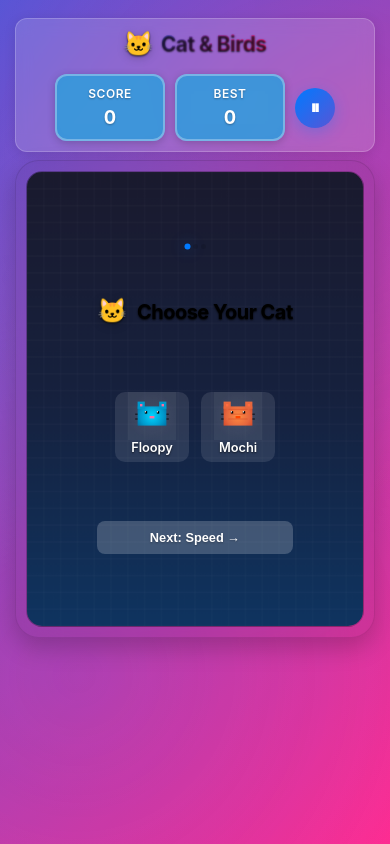
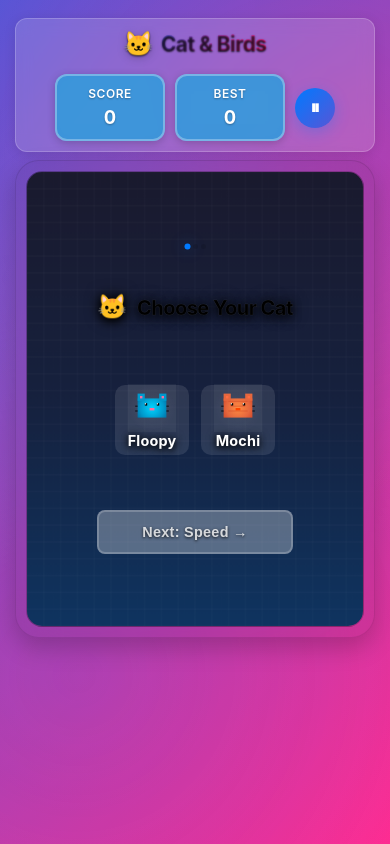
Before and after one commit to ivan1704/cat-birds-game, a website: page index.html in a window 390 px wide. Both pictures are taken after a click on the button "🎮 Tap to Start". Drawn offline with Linux system fonts and the light colour scheme; a web font is replaced by a local one.

Commit message:
Enhance font legibility for iPhone 16 - improve text contrast and visibility
- Increase font sizes for better readability on mobile devices
- Add stronger text shadows and webkit text stroke for better contrast
- Enhance button styling with borders and improved text visibility
- Improve disabled button state appearance
- Update iOS color variables for better contrast ratios

```diff
--- a/style.css
+++ b/style.css
@@ -25,8 +25,8 @@
     --ios-background-tertiary: #2C2C2E;
 
     --ios-label-primary: #FFFFFF;
-    --ios-label-secondary: rgba(255, 255, 255, 0.6);
-    --ios-label-tertiary: rgba(255, 255, 255, 0.3);
+    --ios-label-secondary: rgba(255, 255, 255, 0.9);
+    --ios-label-tertiary: rgba(255, 255, 255, 0.7);
 
     --ios-fill-primary: rgba(255, 255, 255, 0.05);
     --ios-fill-secondary: rgba(255, 255, 255, 0.08);
@@ -1350,12 +1350,13 @@ body::before {
 }
 
 .compact-title {
-    font-size: 1.4rem;
-    font-weight: 700;
+    font-size: 1.6rem;
+    font-weight: 800;
     color: #FFFFFF;
     margin: 0;
-    text-shadow: 0 1px 2px rgba(0, 0, 0, 0.9);
+    text-shadow: 0 2px 8px rgba(0, 0, 0, 1), 0 0 15px rgba(0, 0, 0, 0.8);
     letter-spacing: -0.3px;
+    -webkit-text-stroke: 0.5px rgba(255, 255, 255, 0.1);
 }
 
 .compact-title .title-icon {
@@ -1411,13 +1412,15 @@ body::before {
 }
 
 .compact-cat-name {
-    font-size: 0.8rem;
-    font-weight: 600;
+    font-size: 0.9rem;
+    font-weight: 700;
     color: #FFFFFF;
     text-align: center;
     width: 100%;
     line-height: 1.3;
-    text-shadow: 0 1px 2px rgba(0, 0, 0, 0.6);
+    text-shadow: 0 2px 6px rgba(0, 0, 0, 1), 0 0 10px rgba(0, 0, 0, 0.8);
+    -webkit-text-stroke: 0.3px rgba(255, 255, 255, 0.1);
+    letter-spacing: 0.2px;
 }
 
 /* Compact Speed Selection */
@@ -1567,18 +1570,20 @@ body::before {
 
 .compact-btn {
     background: linear-gradient(135deg, #007AFF, #5856D6);
-    border: none;
+    border: 2px solid rgba(255, 255, 255, 0.3);
     border-radius: 8px;
-    padding: 9px 14px;
+    padding: 12px 16px;
     color: #FFFFFF;
-    font-size: 0.8rem;
-    font-weight: 600;
+    font-size: 0.9rem;
+    font-weight: 700;
     cursor: pointer;
     transition: all 0.2s ease;
     box-shadow: 0 3px 12px rgba(0, 122, 255, 0.3);
     flex: 1;
     text-align: center;
-    text-shadow: 0 1px 2px rgba(0, 0, 0, 0.3);
+    text-shadow: 0 2px 6px rgba(0, 0, 0, 1), 0 0 8px rgba(0, 0, 0, 0.8);
+    -webkit-text-stroke: 0.3px rgba(255, 255, 255, 0.1);
+    letter-spacing: 0.3px;
 }
 
 .compact-btn:hover {
@@ -1587,10 +1592,13 @@ body::before {
 }
 
 .compact-btn:disabled {
-    background: rgba(255, 255, 255, 0.2);
+    background: rgba(255, 255, 255, 0.3);
+    border: 2px solid rgba(255, 255, 255, 0.2);
     cursor: not-allowed;
     transform: none;
     box-shadow: none;
+    color: rgba(255, 255, 255, 0.8);
+    text-shadow: 0 1px 3px rgba(0, 0, 0, 0.8);
 }
 
 .compact-btn.prev-btn {
```
